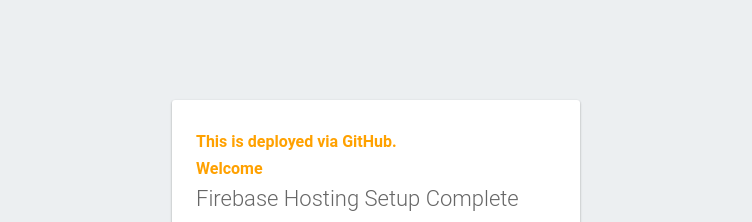
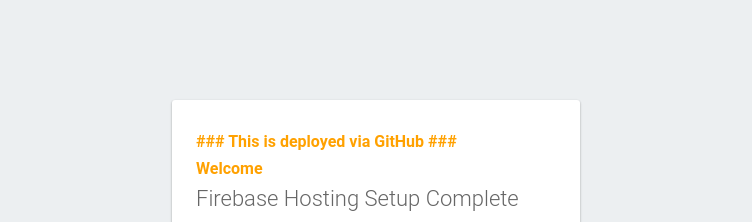
Before and after one commit to GraceSar/test-firebase-hosting-002, a plain HTML site: page public/index.html in a window 1280 px wide. Shown: the top 222 px of the page, without its empty margins (264-1016 px from the left). Drawn offline with Linux system fonts and the light colour scheme; some packages are replaced by stand-ins of ours.

Commit message:
second commit

```diff
--- a/public/index.html
+++ b/public/index.html
@@ -40,7 +40,7 @@
   </head>
   <body>
     <div id="message">
-      <h2>This is deployed via GitHub.</h2>
+      <h2>### This is deployed via GitHub ###</h2>
       <h2>Welcome</h2>
       <h1>Firebase Hosting Setup Complete</h1>
       <p>You're seeing this because you've successfully setup Firebase Hosting. Now it's time to go build something extraordinary!</p>
```
Also changed, not shown: 2 other files.
